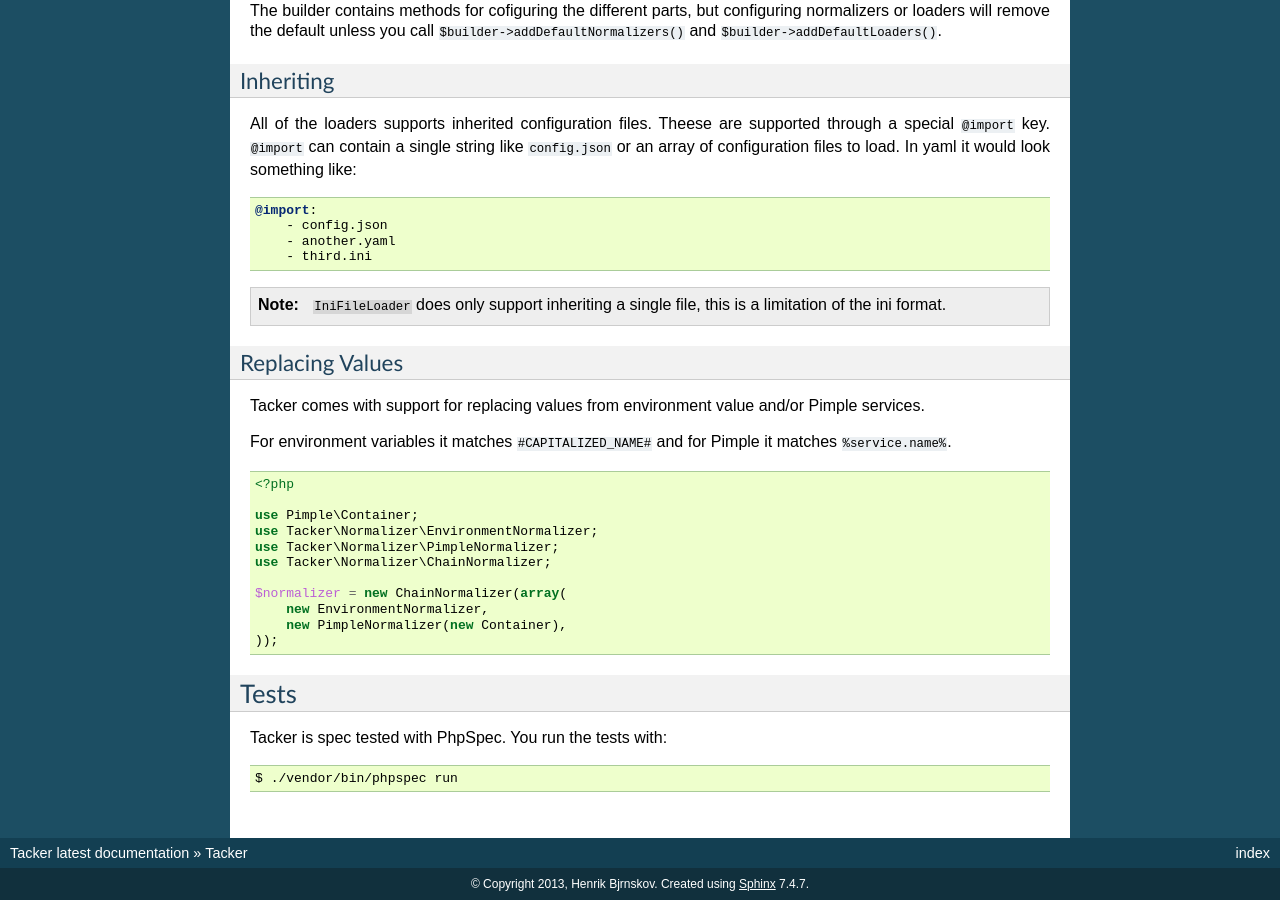
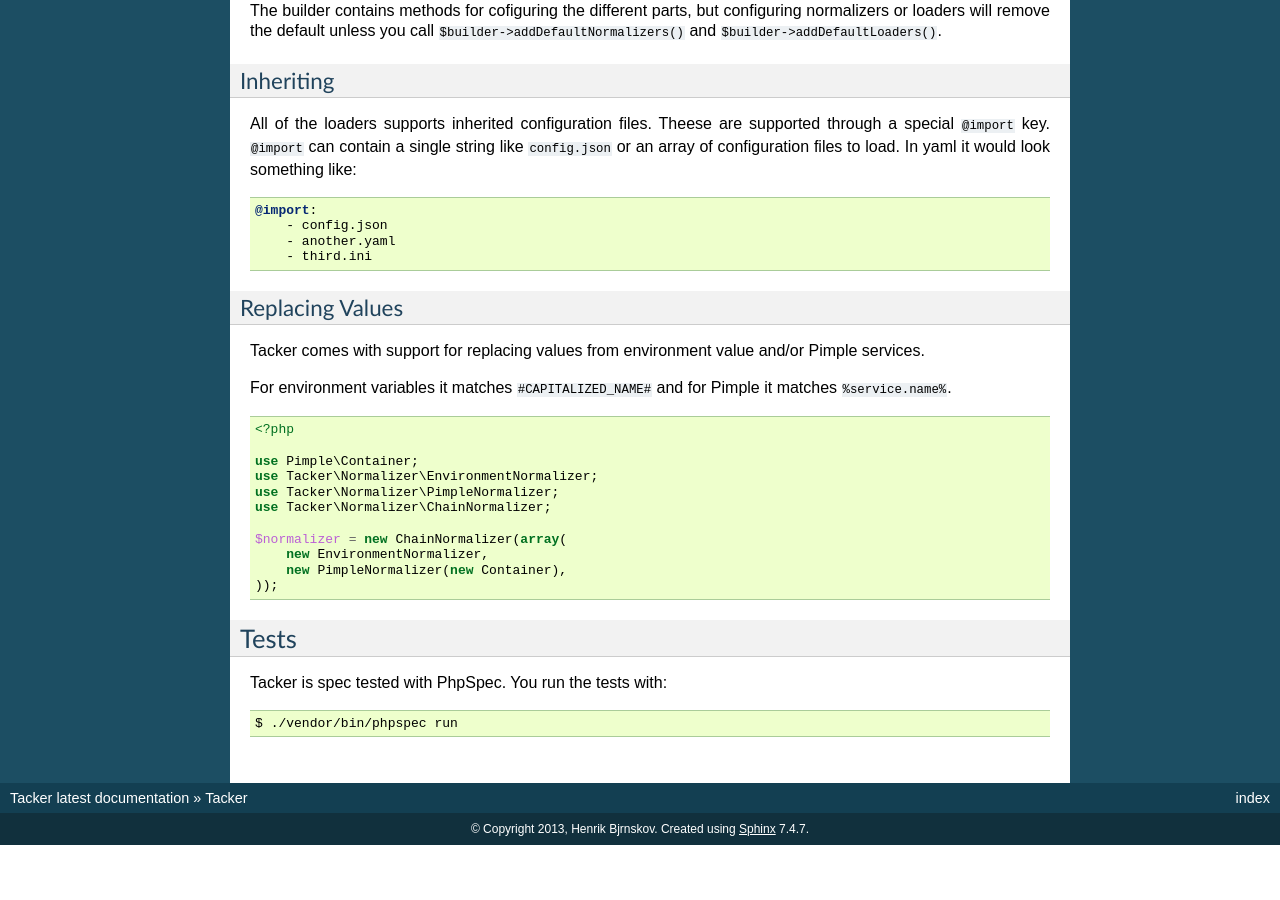
Before and after one commit to flint/tacker, a Sphinx documentation site: the page built from doc/index.rst, in a window 1280 px wide and 900 px high, scrolled down 1295 px. Built offline with Sphinx 7.4.7, drawn with Linux system fonts in a browser that asks for light colours; after the commit the page ends 2140 px from its top, so only the background shows below that.

Commit message:
multiple inherited files ini format

```diff
--- a/doc/index.rst
+++ b/doc/index.rst
@@ -93,10 +93,6 @@ it would look something like:
         - another.yaml
         - third.ini
 
-.. note::
-
-    ``IniFileLoader`` does only support inheriting a single file, this is a limitation of the ini format.
-
 Replacing Values
 ~~~~~~~~~~~~~~~~
 
```
Also changed, not shown: 3 other files.
